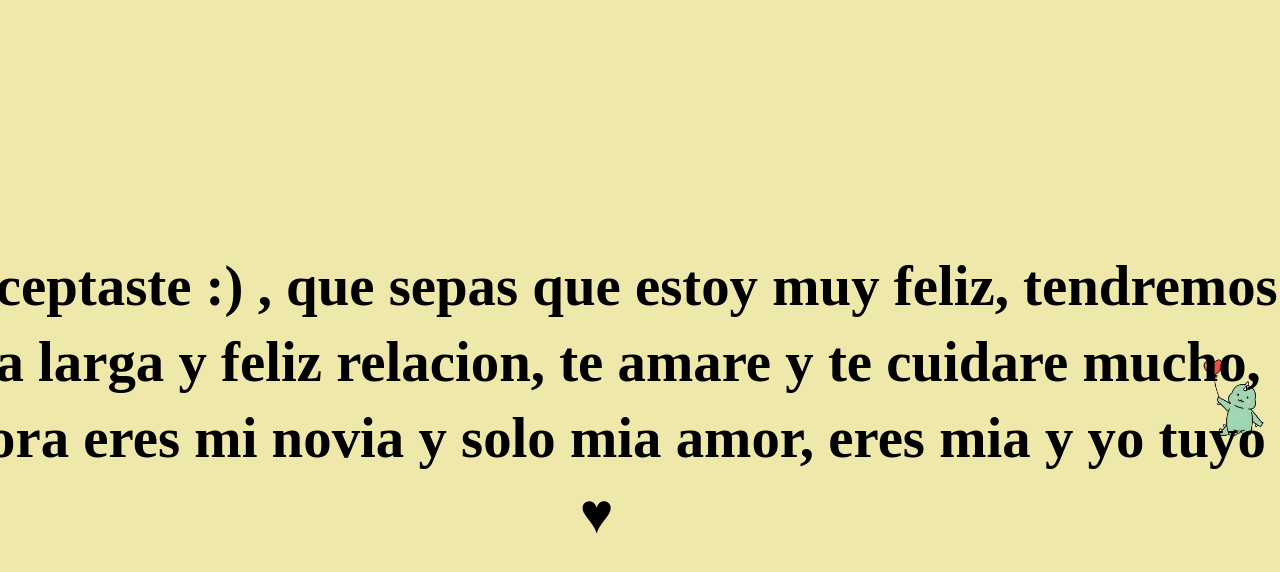
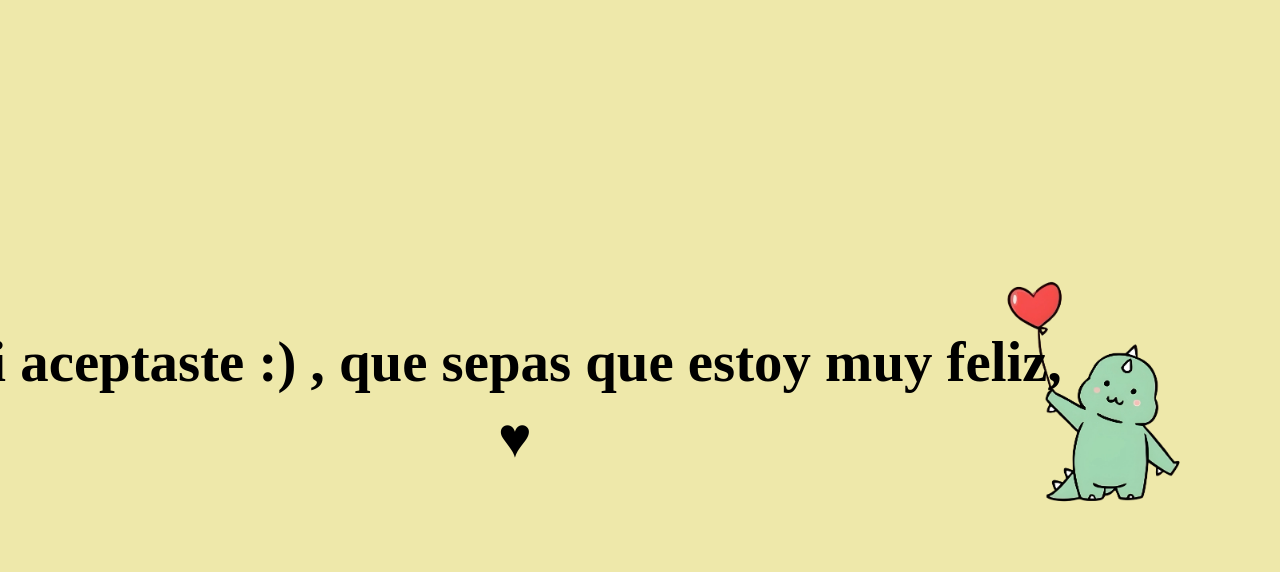
Before and after one commit to EleazarKz/project-3, a plain HTML site: page index.html in a window 1280 px wide. Both pictures are taken after a click on the button "Si". Drawn offline with Linux system fonts and the light colour scheme.

Commit message:
Update index.html

```diff
--- a/index.html
+++ b/index.html
@@ -18,7 +18,7 @@
 <body>
   <main>
     <div id="message">
-      <h1>si aceptaste :) , que sepas que estoy muy feliz, tendremos una larga y feliz relacion, te amare y te cuidare mucho, ahora eres mi novia y solo mia amor, eres mia y yo tuyo <br>♥</h1>
+      <h1>si aceptaste :) , que sepas que estoy muy feliz, <br>♥</h1>
       <img src="./activos/dino_love_2.webp" width="250" alt="Dino Love">
     </div>
     <img src="./activos/dino_love.webp" width="250" alt="Dino Love">
```
